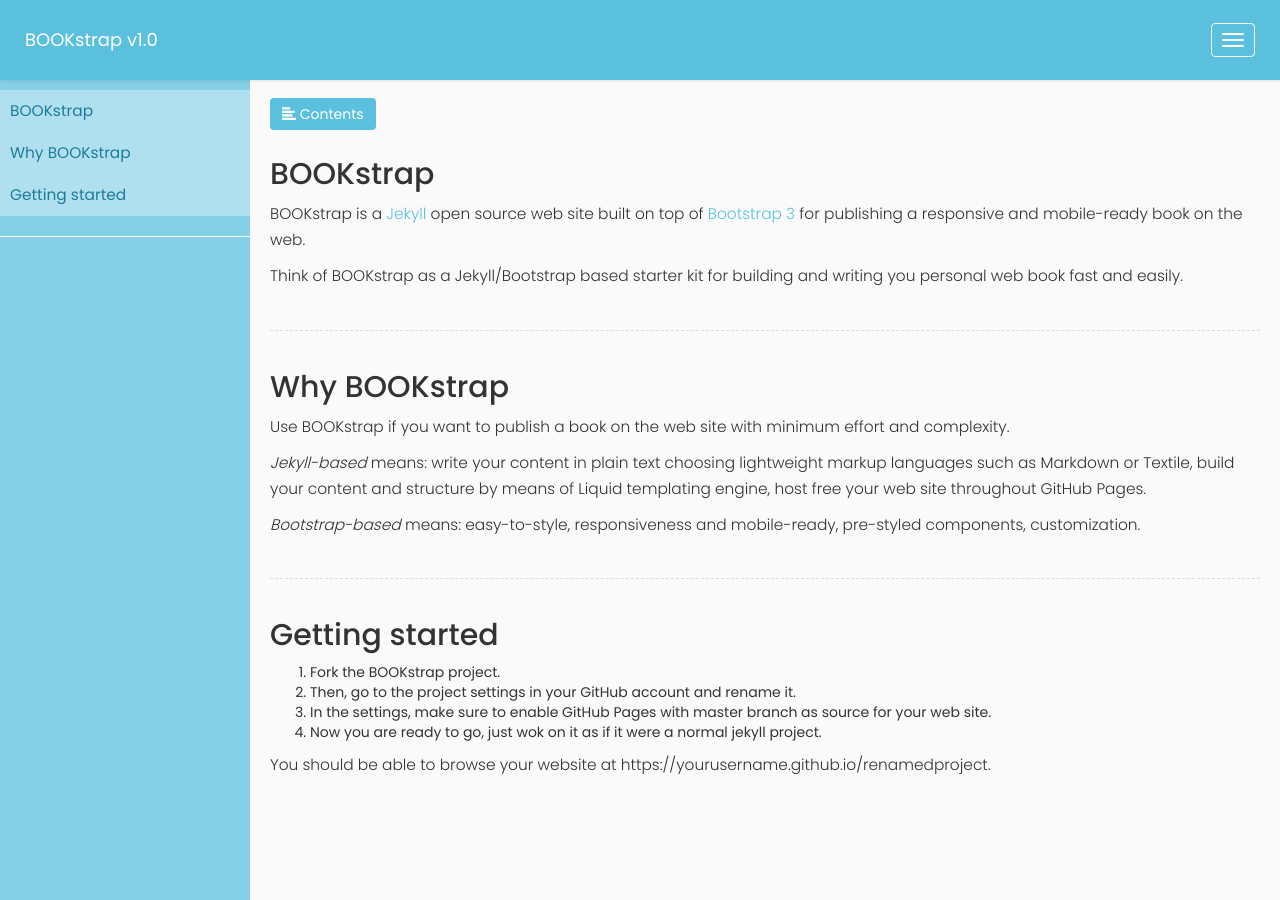
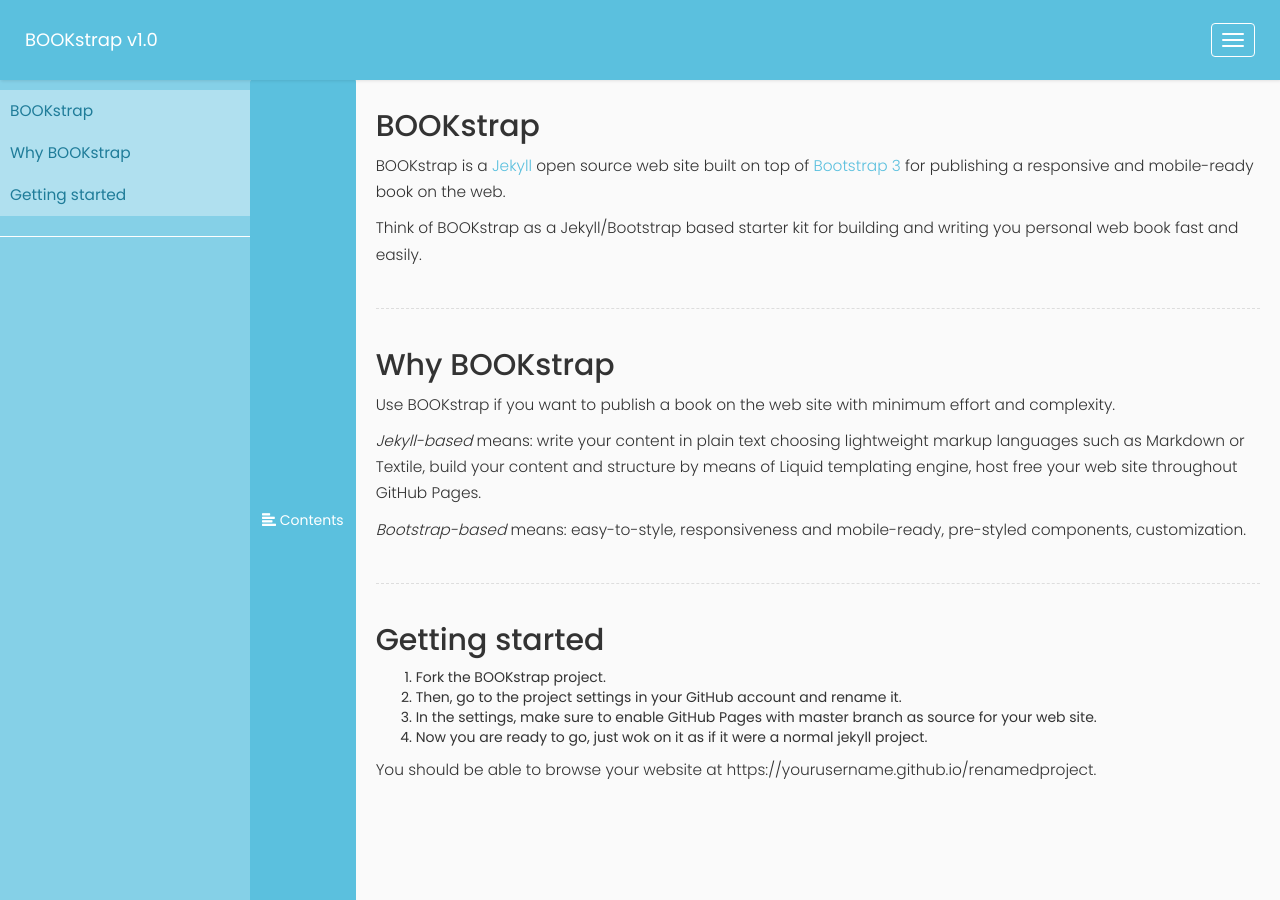
Before and after one commit to emiliano-poggi/BOOKstrap, a Jekyll site: the page built from index.md, in a window 1280 px wide and 900 px high. Built offline with Jekyll 4.4.1, drawn with Linux system fonts in a browser that asks for light colours; nearby versions of some CDN libraries.

Commit message:
Update default.html

```diff
--- a/_layouts/default.html
+++ b/_layouts/default.html
@@ -15,8 +15,8 @@
    <body>
       <div class="wrapper">
          {% include toc.html %}
+         {% include topnav.html %}
          <div id="content">
-         {% include topnav.html %}
          {{ content }}
       </div>
       <script type="text/javascript">
```
